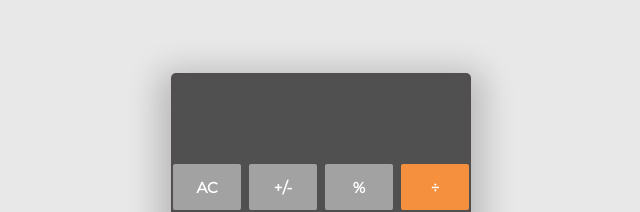
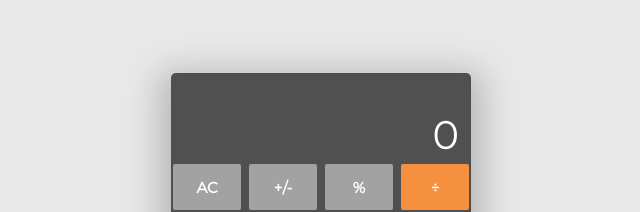
Before and after one commit to Ruthmy/math-magicians, a React (Create React App) app: page / in a window 1280 px wide. Shown: the part 152-364 px from the top of the page, without its empty margins (319-959 px from the left). Built offline with nearby package versions, Linux system fonts and the light colour scheme.

Commit message:
Updated imports, created a useState Hook to set the value for -Display.js- Component, created -onHandleClick- function that listens for click events.

```diff
--- a/src/components/Calculator.js
+++ b/src/components/Calculator.js
@@ -1,12 +1,27 @@
+import { React, useState } from 'react';
 import Display from './Display';
 import ButtonPanel from './ButtonPanel';
-import '../logic/calculate';
+import calculate from '../logic/calculate';
 
-const Calculator = () => (
-  <>
-    <Display />
-    <ButtonPanel />
-  </>
-);
+const Calculator = () => {
+  const currentOperation = {
+    total: null,
+    next: null,
+    operation: null,
+  };
+
+  const [screenValue, setScreenValue] = useState(currentOperation);
+
+  const onHandleClick = (event) => {
+    setScreenValue(calculate(screenValue, event.target.textContent));
+  };
+
+  return (
+    <>
+      <Display screenValue={screenValue.next || screenValue.total || 0} />
+      <ButtonPanel onHandleClick={onHandleClick} />
+    </>
+  );
+};
 
 export default Calculator;
```
